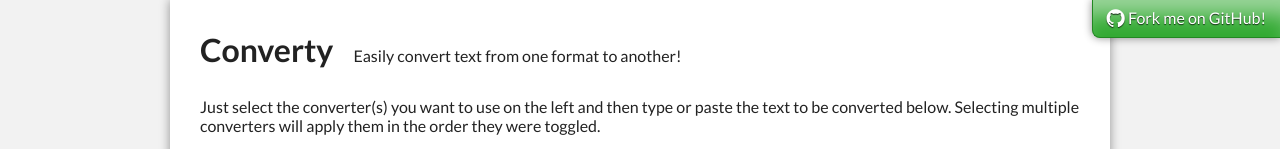
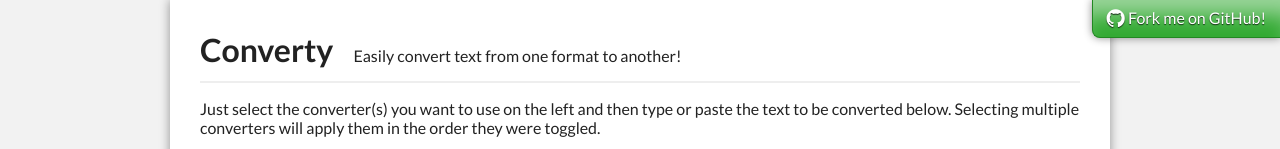
Before and after one commit to djvirgen/ng-converty, a website: page index.html in a window 1280 px wide. Shown: the top 149 px of the page. Drawn offline with nearby package versions, Linux system fonts and the light colour scheme.

Commit message:
Update style

```diff
--- a/css/styles.css
+++ b/css/styles.css
@@ -19,6 +19,7 @@ body{
 
 header{
   overflow: hidden;
+  border-bottom: 2px solid #eee;
 }
 
 header h1{
```
